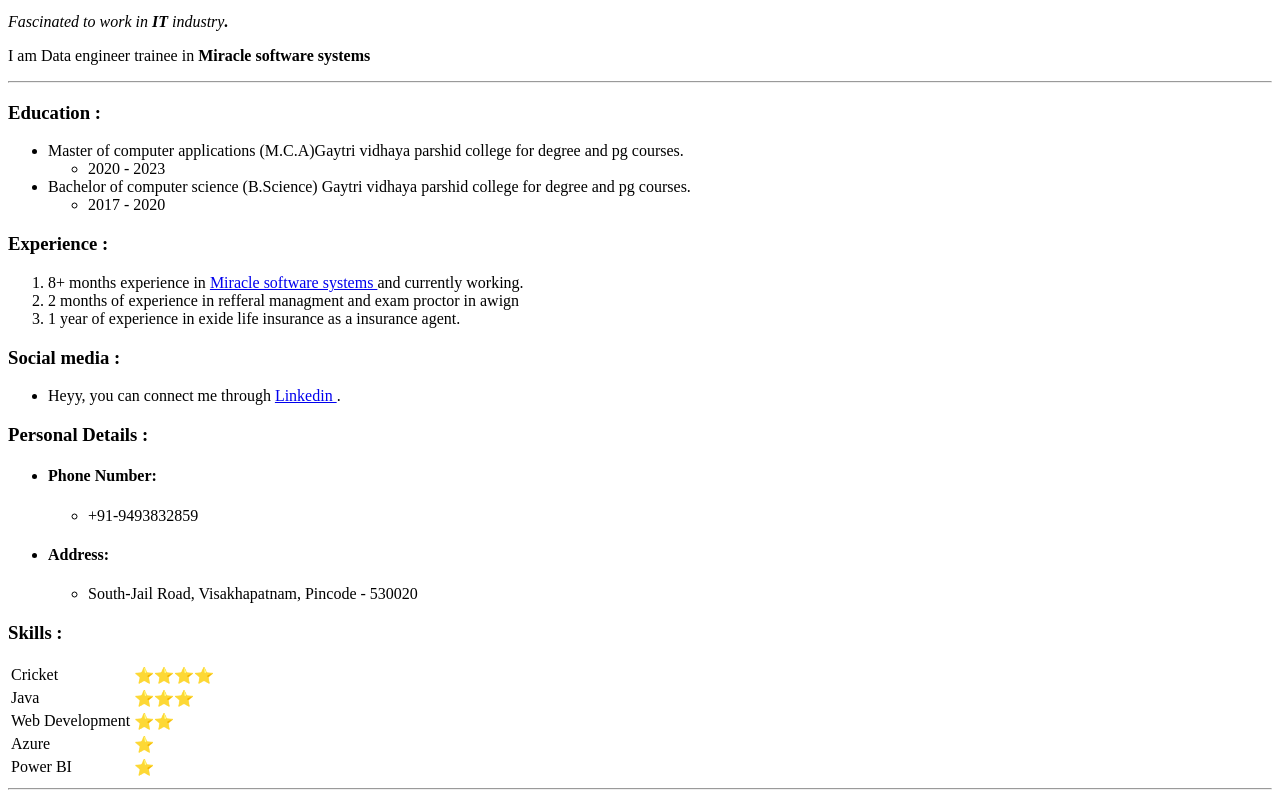
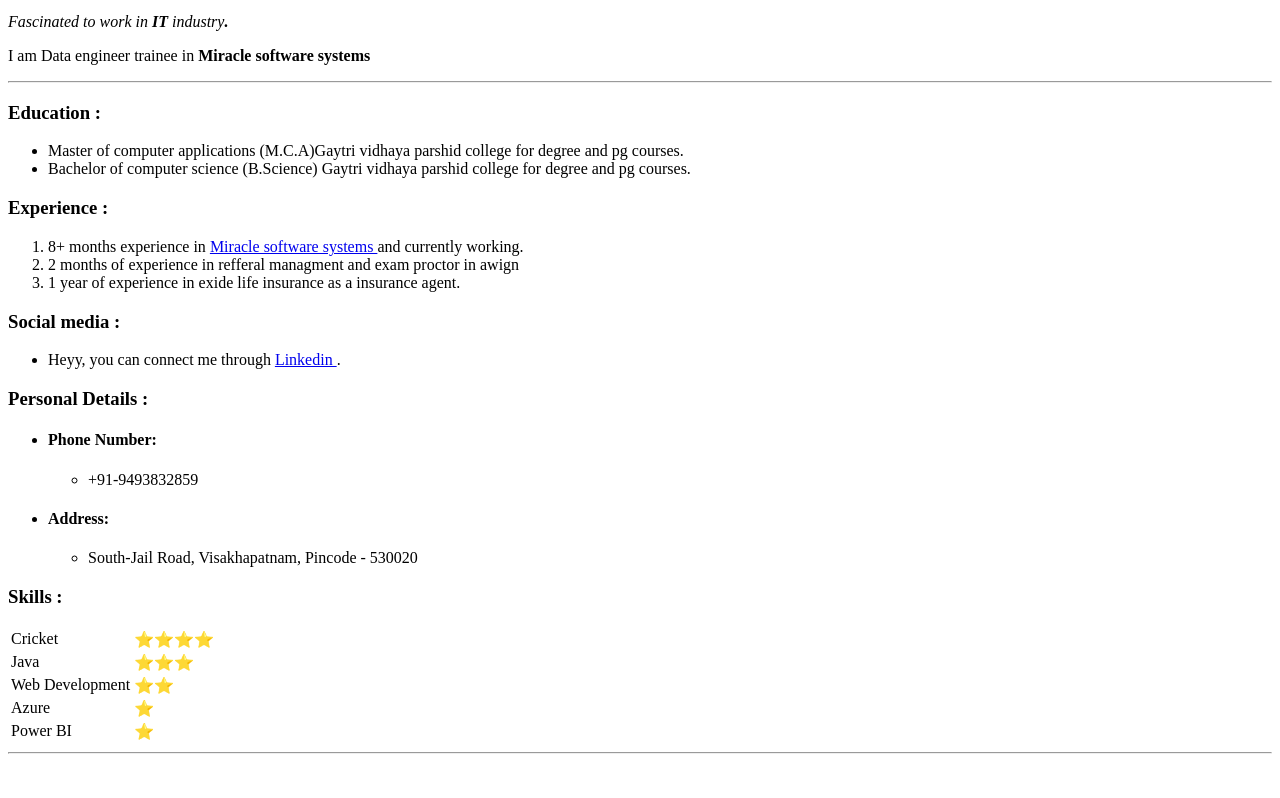
Before and after one commit to Praveensaich/Resume, a plain HTML site: page index.html in a window 1280 px wide. Shown: the part 121-919 px from the top of the page. After the commit the page ends 883 px from the top, so only its background shows below. Drawn offline with Linux system fonts and the light colour scheme.

Commit message:
Update index.html

```diff
--- a/index.html
+++ b/index.html
@@ -16,14 +16,7 @@
  <h3>Education : </h3>
  <ul>
     <li>Master of computer applications (M.C.A)Gaytri vidhaya parshid college for degree and pg courses.</li>
-    <ul>
-        <li>2020 - 2023</li>
-    </ul>
     <li>Bachelor of computer science (B.Science) Gaytri vidhaya parshid college for degree and pg courses.</li>
-
-    <ul>
-        <li>2017 - 2020</li>
-    </ul>
 </ul>
 <h3>Experience : </h3>
 <ol>
```
